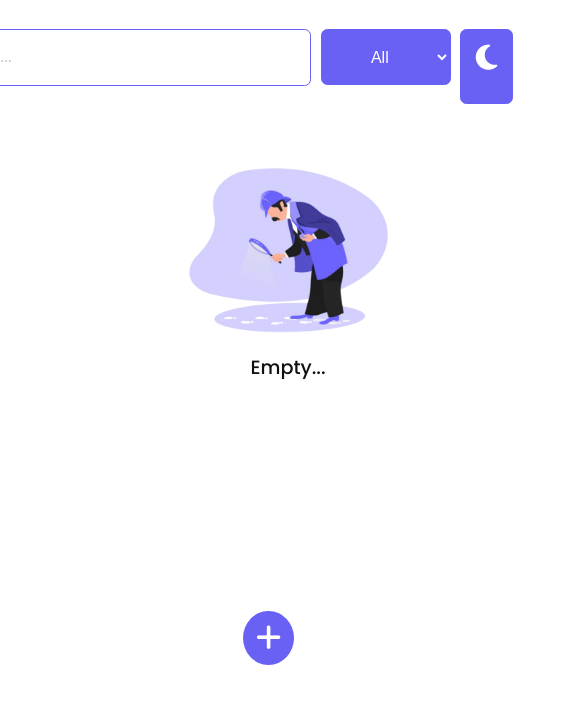
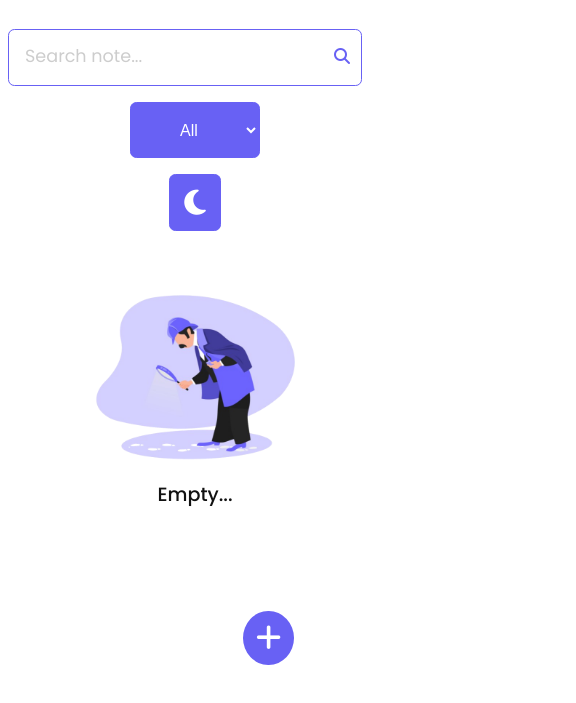
Before and after one commit to dagimgetaw/csec_practice, a plain HTML site: page TODOLIST(CSEC Bootcamp)/index.html in a window 390 px wide. Shown: the part 115-818 px from the top of the page, 576 px wide, since content can reach past the window. Drawn offline with Linux system fonts and the light colour scheme.

Commit message:
responsiveness

```diff
--- a/TODOLIST(CSEC Bootcamp)/style.css
+++ b/TODOLIST(CSEC Bootcamp)/style.css
@@ -91,7 +91,7 @@ select option {
 }
 
 .content {
-  width: 36rem;
+  /* width: 36rem; */
   margin: 0 auto;
 }
 
@@ -263,3 +263,26 @@ hr {
   font-size: 1rem;
   margin-top: 1rem;
 }
+/* -------------------------------- */
+@media (max-width: 650px) {
+  .search_box .search {
+    width: 20rem;
+  }
+}
+@media (max-width: 510px) {
+  .search_box .search {
+    width: 15rem;
+  }
+}
+@media (max-width: 430px) {
+  .main {
+    display: flex;
+    flex-direction: column;
+    align-items: center;
+    gap: 1rem;
+    padding: 2rem 0;
+  }
+  .search_box .search {
+    width: 20rem;
+  }
+}
```
